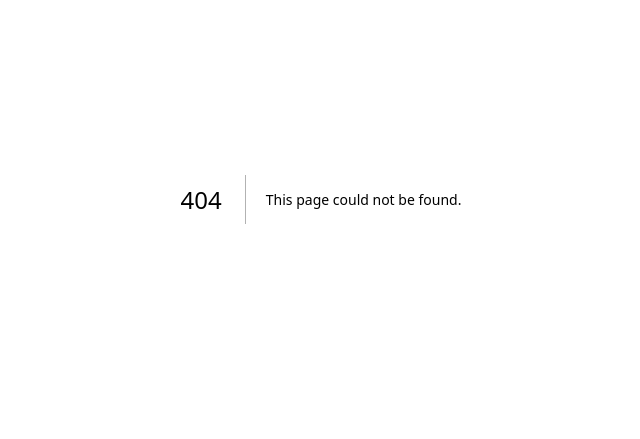
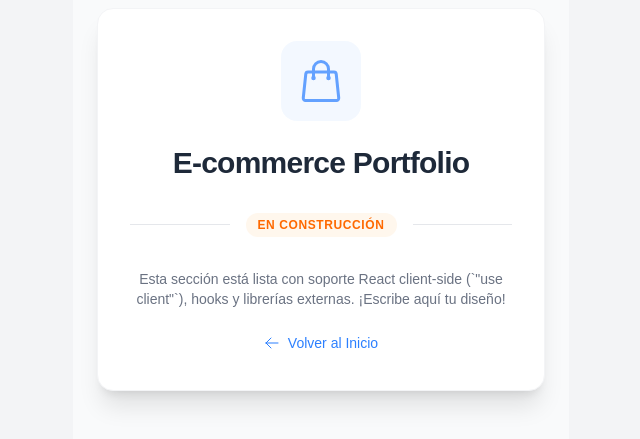
Before and after one commit to edsonfiestas/my-profile, a Next.js app: page /portfolio/ecomerce in a window 1280 px wide. Before the commit this address had no page. Shown: the part 201-640 px from the top of the page, without its empty margins (319-959 px from the left). Built offline with nearby package versions, Linux system fonts and the light colour scheme.

Commit message:
ecomerce en progreso

```diff
--- /dev/null
+++ b/src/app/portfolio/ecomerce/page.tsx
@@ -0,0 +1,76 @@
+"use client";
+
+import React, { useState, useEffect } from "react";
+
+export default function EcomercePage() {
+  const [loading, setLoading] = useState(true);
+
+  useEffect(() => {
+    // Simula la inicialización o carga de datos
+    const timer = setTimeout(() => setLoading(false), 600);
+    return () => clearTimeout(timer);
+  }, []);
+
+  return (
+    <div className="min-h-screen bg-gray-50 dark:bg-gray-900 flex flex-col items-center justify-center p-6 transition-colors duration-500">
+      <div className="max-w-md w-full text-center space-y-6 bg-white dark:bg-gray-800 p-8 rounded-2xl shadow-xl dark:shadow-black/30 border border-gray-100 dark:border-gray-700">
+        {/* Icono de bolsa de compras con animación */}
+        <div className="inline-flex p-4 bg-blue-50 dark:bg-blue-900/30 rounded-2xl text-blue-500 dark:text-blue-400 animate-pulse">
+          <svg
+            xmlns="http://www.w3.org/2000/svg"
+            fill="none"
+            viewBox="0 0 24 24"
+            strokeWidth="1.5"
+            stroke="currentColor"
+            className="w-12 h-12"
+          >
+            <path
+              strokeLinecap="round"
+              strokeLinejoin="round"
+              d="M15.75 10.5V6a3.75 3.75 0 1 0-7.5 0v4.5m11.356-1.993 1.263 12c.07.665-.45 1.243-1.119 1.243H4.25a1.125 1.125 0 0 1-1.12-1.243l1.264-12A1.125 1.125 0 0 1 5.513 7.5h12.974c.576 0 1.059.435 1.119 1.007ZM8.625 10.5a.375.375 0 1 1-.75 0 .375.375 0 0 1 .75 0Zm7.5 0a.375.375 0 1 1-.75 0 .375.375 0 0 1 .75 0Z"
+            />
+          </svg>
+        </div>
+
+        <h1 className="text-3xl font-extrabold text-gray-800 dark:text-white tracking-tight">
+          E-commerce Portfolio
+        </h1>
+
+        <div className="relative flex py-2 items-center">
+          <div className="flex-grow border-t border-gray-200 dark:border-gray-700"></div>
+          <span className="flex-shrink mx-4 text-xs font-semibold uppercase tracking-wider text-orange-500 dark:text-orange-400 bg-orange-50 dark:bg-orange-950/30 px-3 py-1 rounded-full">
+            {loading ? "Cargando..." : "En construcción"}
+          </span>
+          <div className="flex-grow border-t border-gray-200 dark:border-gray-700"></div>
+        </div>
+
+        <p className="text-sm text-gray-500 dark:text-gray-400">
+          Esta sección está lista con soporte React client-side (`"use
+          client"`), hooks y librerías externas. ¡Escribe aquí tu diseño!
+        </p>
+
+        {/* Enlace para volver al Inicio */}
+        <a
+          href="/"
+          className="inline-flex items-center gap-2 text-sm text-blue-500 hover:text-blue-600 dark:text-blue-400 dark:hover:text-blue-300 font-medium transition-colors cursor-pointer"
+        >
+          <svg
+            xmlns="http://www.w3.org/2000/svg"
+            fill="none"
+            viewBox="0 0 24 24"
+            strokeWidth="1.5"
+            stroke="currentColor"
+            className="w-4 h-4"
+          >
+            <path
+              strokeLinecap="round"
+              strokeLinejoin="round"
+              d="M10.5 19.5 3 12m0 0 7.5-7.5M3 12h18"
+            />
+          </svg>
+          Volver al Inicio
+        </a>
+      </div>
+    </div>
+  );
+}
```
